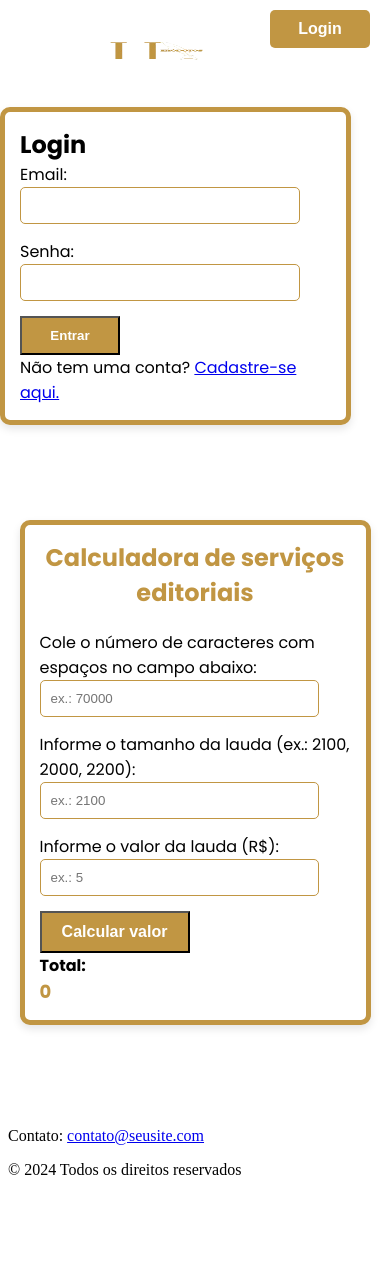
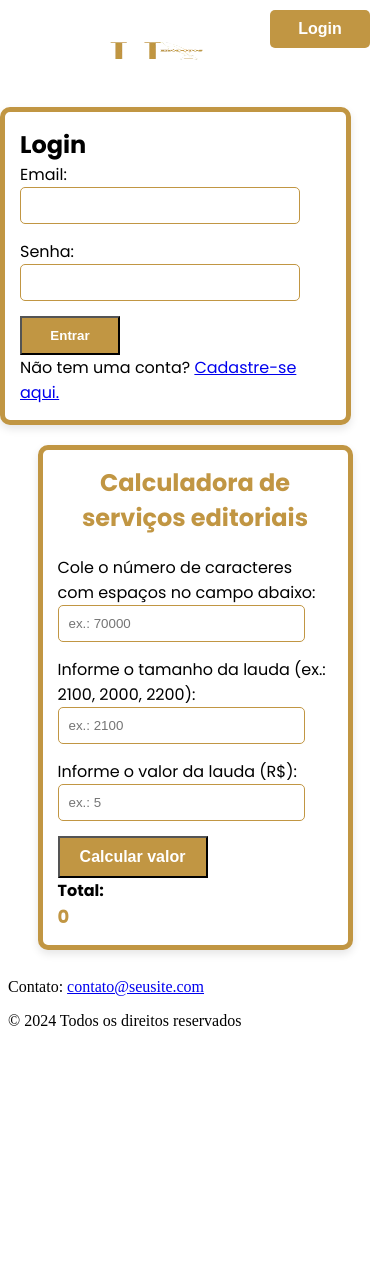
Before and after one commit to RUStillDizzy/Calculadora-editorial, a plain HTML site: page index.html in a window 390 px wide. After the commit the page ends 1127 px from the top, so only its background shows below. Drawn offline with Linux system fonts and the light colour scheme; some packages are replaced by stand-ins of ours; a script that the page names is missing.

Commit message:
maldito css - footer

```diff
--- a/style.css
+++ b/style.css
@@ -12,16 +12,18 @@ body, html {
   background-color: #ffffff;
   color: #000000;
   display: flex;
-  flex-direction: column; /* Organiza o conteúdo em coluna para centralização */
-  justify-content: space-between; /* Deixa o conteúdo e o footer organizados */
+  flex-direction: column;
 }
 
-/* Container para centralizar conteúdo */
+/* Container principal */
 .container {
   display: flex;
   justify-content: center;
   align-items: center;
-  flex-grow: 1; /* Faz o container crescer para ocupar o espaço restante */
+  flex-grow: 1; /* O container crescerá para ocupar o espaço restante */
+  padding: 20px;
+  flex-direction: column;
+  height: 100%; /* Garante que o conteúdo se ajuste à altura disponível */
 }
 
 /* Footer */
@@ -30,9 +32,10 @@ footer {
   color: white;
   text-align: center;
   padding: 10px 0;
-  width: 100%; /* O footer ocupa 100% da largura da página */
-  position: relative;
+  width: 100%;
+  position: relative; /* Coloca o footer abaixo do conteúdo */
   bottom: 0;
+  margin-top: auto; /* Garante que o footer seja empurrado para o final */
 }
 
 /* Estilos de login */
@@ -112,13 +115,16 @@ img.cabecalho {
   height: 100px;
 }
 
+/* Ajuste do container principal */
 .container {
   display: flex;
   justify-content: center;
   align-items: center;
-  height: calc(100vh - 150px); /* Altura ajustada para o footer */
+  flex-grow: 1;
+  flex-direction: column;
 }
 
+/* Estilo do formulário */
 form {
   display: block;
   justify-content: center;
@@ -129,6 +135,7 @@ form {
   border-radius: 10px;
   box-shadow: 0 4px 8px rgba(0, 0, 0, 0.1);
   width: 400px;
+  max-width: 90%; /* Garante que o formulário se ajuste a telas menores */
 }
 
 fieldset {
@@ -277,9 +284,16 @@ a button:hover {
   text-decoration: underline;
 }
 
+/* Responsividade */
 @media (max-width: 768px) {
   form {
-    width: 90%; /* O formulário ocupará 90% da tela em dispositivos menores */
+    width: 90%;
     padding: 15px;
   }
+
+  .chapter-sidebar {
+    position: relative;
+    width: 100%;
+    max-height: none;
+  }
 }
```
